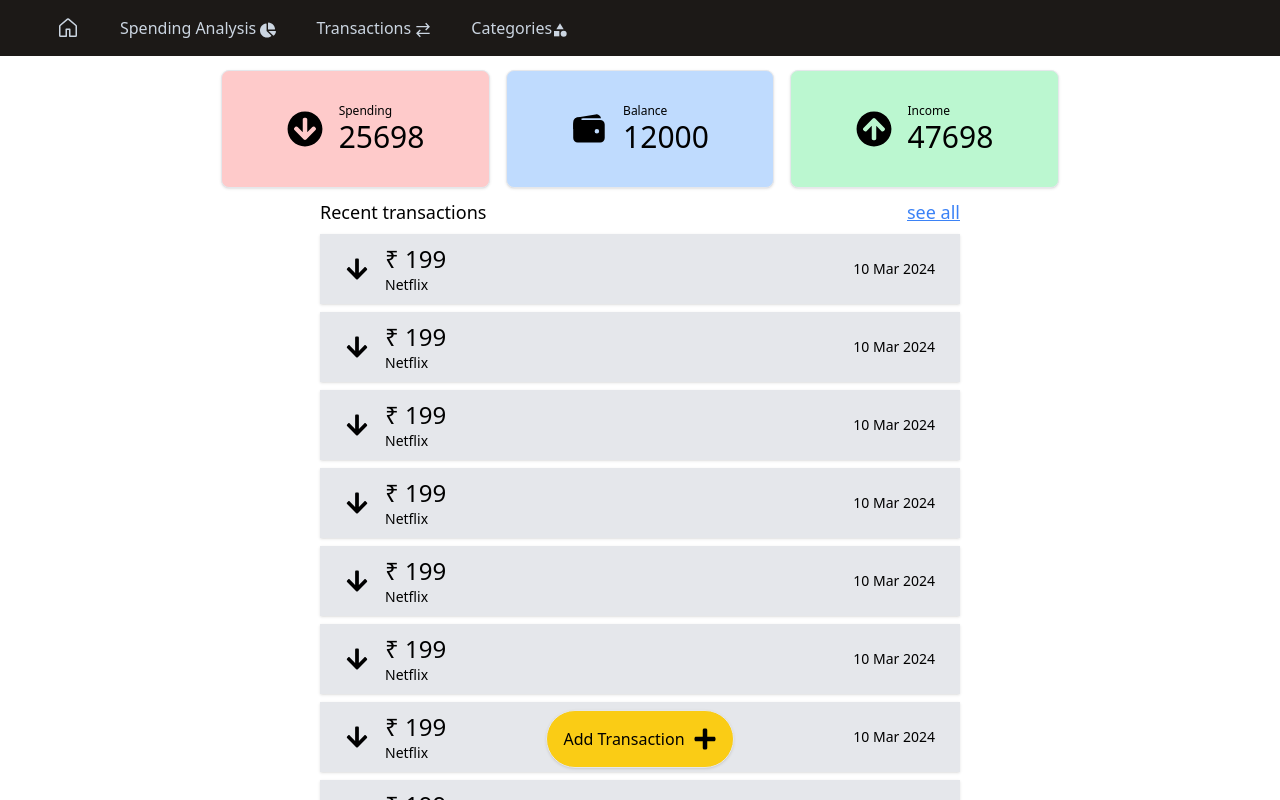
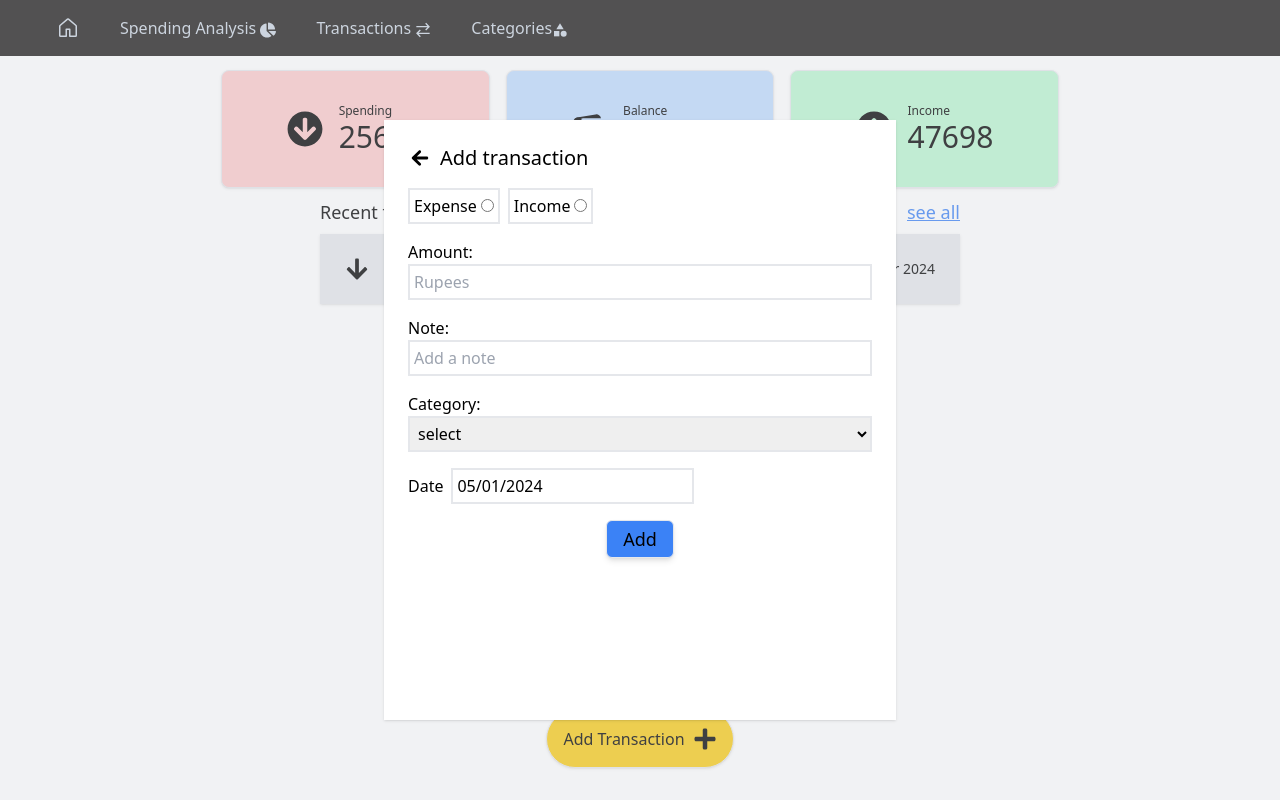
Before and after one commit to raziweb/expense-manager, a React (Create React App) app: page / in a window 1280 px wide. Both pictures are taken after a click on the button "Add Transaction". Shown: the top 800 px of the page. Built offline with nearby package versions, Linux system fonts and the light colour scheme.

Commit message:
Add form UI to add transaction

```diff
--- a/package.json
+++ b/package.json
@@ -7,6 +7,7 @@
     "@testing-library/react": "^13.4.0",
     "@testing-library/user-event": "^13.5.0",
     "react": "^18.2.0",
+    "react-datepicker": "^6.9.0",
     "react-dom": "^18.2.0",
     "react-icons": "^5.0.1",
     "react-scripts": "5.0.1",
--- a/public/index.html
+++ b/public/index.html
@@ -39,5 +39,6 @@
       To begin the development, run `npm start` or `yarn start`.
       To create a production bundle, use `npm run build` or `yarn build`.
     -->
+    <div class="modal-container"></div>
   </body>
 </html>
--- /dev/null
+++ b/src/components/TransactionModal.js
@@ -0,0 +1,83 @@
+import { useEffect } from "react";
+import ReactDOM from "react-dom";
+import { IoMdArrowRoundBack } from "react-icons/io";
+import DatePicker from "react-datepicker";
+import "react-datepicker/dist/react-datepicker.css";
+
+
+function TransactionModal({ handleCloseModal }) {
+  useEffect(() => {
+    document.body.classList.add("overflow-hidden");
+    return () => {
+      document.body.classList.remove("overflow-hidden");
+    };
+  }, []);
+
+  return ReactDOM.createPortal(
+    <div>
+      <div
+        onClick={handleCloseModal}
+        className="fixed inset-0 bg-gray-300 opacity-30"
+      ></div>
+      <div className="fixed top-[15%] left-[5%] lg:left-[30%] md:left-[30%] bg-white p-6 w-[90%] lg:w-2/5 md:w-2/5 h-3/4 shadow">
+        <div className="flex flex-row justify-start">
+          <IoMdArrowRoundBack
+            onClick={handleCloseModal}
+            className="text-2xl my-auto mr-2 cursor-pointer"
+          />
+          <p className="text-xl">Add transaction</p>
+        </div>
+        <form>
+          <div className="mt-4 flex flex-row justify-start">
+            <div className="border-2 mr-2 p-1">
+              <label htmlFor="expense" className="mr-1 cursor-pointer">Expense</label>
+              <input
+                type="radio"
+                id="expense"
+                name="transactionType"
+                value="expense"
+              />
+            </div>
+            <div className="border-2 mr-2 p-1">
+              <label htmlFor="income" className="mr-1 cursor-pointer">Income</label>
+              <input
+                type="radio"
+                id="income"
+                name="transactionType"
+                value="income"
+              />
+            </div>
+          </div>
+          <div className="mt-4 grid">
+            <label className="mr-2">Amount:</label>
+            <input type="number" name="amount" className="border-2 p-1" placeholder="Rupees"/>
+          </div>
+          <div className="mt-4 grid">
+            <label className="mr-2">Note:</label>
+            <input type="text" name="note" className="border-2 p-1" placeholder="Add a note"/>
+          </div>
+          <div className="mt-4 grid">
+            <label className="mr-2">Category:</label>
+            <select name="category" className="border-2 p-1">
+              <option value="">select</option>
+              <option>Utilities</option>
+              <option>Entertainment</option>
+              <option>Rent</option>
+              <option>Food and dining</option>
+            </select>
+          </div>
+          <div className="mt-4">
+            <label className="mr-2">Date</label>
+            <DatePicker selected={new Date()} className="border-2 p-1"/>
+          </div>
+          <div className="mt-4 flex flex-row justify-center">
+            <button className="border shadow-md px-4 py-1 bg-blue-500 rounded-md text-lg">Add</button>
+          </div>
+        </form>
+      </div>
+    </div>,
+    document.querySelector(".modal-container")
+  );
+}
+
+export default TransactionModal;
--- a/src/pages/HomePage.js
+++ b/src/pages/HomePage.js
@@ -1,20 +1,33 @@
 import TransactionShow from "../components/TransactionShow";
 import Dashboard from "../components/Dashboard";
 import { FaPlus } from "react-icons/fa";
+import { useState } from "react";
+import TransactionModal from "../components/TransactionModal";
 
 function HomePage() {
+  const [showTransactionModal, setShowTransactionModal] = useState(false);
+
+  const handleAddClick = () => {
+    setShowTransactionModal(true);
+  }
+
+  const handleCloseModal = () => {
+    setShowTransactionModal(false);
+  }
+
   return (
     <div>
       <div className="flex justify-center">
         <Dashboard />
       </div>
       <div className="flex justify-center">
-        <button className="fixed lg:bottom-8 bottom-4 rigth-0 border shadow rounded-full bg-yellow-400 p-4 mt-2 flex flex-row">
+        <button onClick={handleAddClick} className="fixed lg:bottom-8 bottom-4 rigth-0 border shadow rounded-full bg-yellow-400 p-4 mt-2 flex flex-row">
           <span className="hidden lg:block">Add Transaction</span>
           <span className="lg:ml-2 text-2xl">
             <FaPlus />
           </span>
         </button>
+        {showTransactionModal && <TransactionModal handleCloseModal={handleCloseModal}/>}
       </div>
       <div className="mt-24 lg:mt-32">
         <div className="mt-2 flex justify-center">
@@ -28,36 +41,6 @@ function HomePage() {
         <div className="mt-2 flex justify-center">
           <TransactionShow />
         </div>
-        <div className="mt-2 flex justify-center">
-          <TransactionShow />
-        </div>
-        <div className="mt-2 flex justify-center">
-          <TransactionShow />
-        </div>
-        <div className="mt-2 flex justify-center">
-          <TransactionShow />
-        </div>
-        <div className="mt-2 flex justify-center">
-          <TransactionShow />
-        </div>
-        <div className="mt-2 flex justify-center">
-          <TransactionShow />
-        </div>
-        <div className="mt-2 flex justify-center">
-          <TransactionShow />
-        </div>
-        <div className="mt-2 flex justify-center">
-          <TransactionShow />
-        </div>
-        <div className="mt-2 flex justify-center">
-          <TransactionShow />
-        </div>
-        <div className="mt-2 flex justify-center">
-          <TransactionShow />
-        </div>
-        <div className="mt-2 flex justify-center">
-          <TransactionShow />
-        </div>
       </div>
     </div>
   );
```
Also changed, not shown: 1 other file (tests, documents, lock files or other folders).
